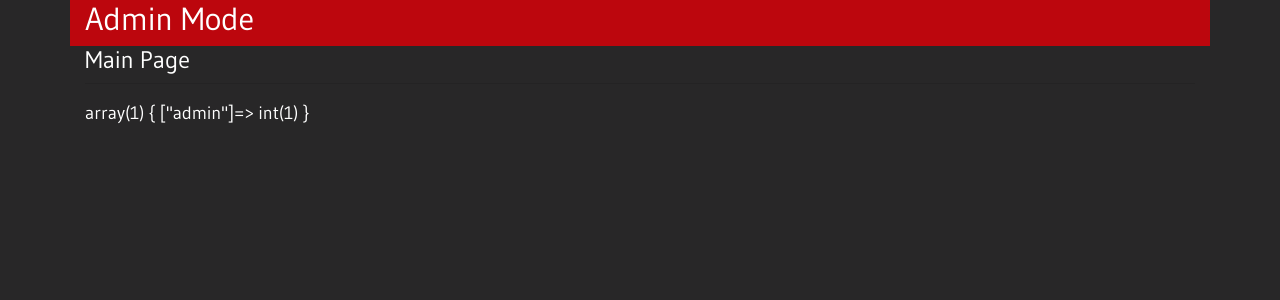
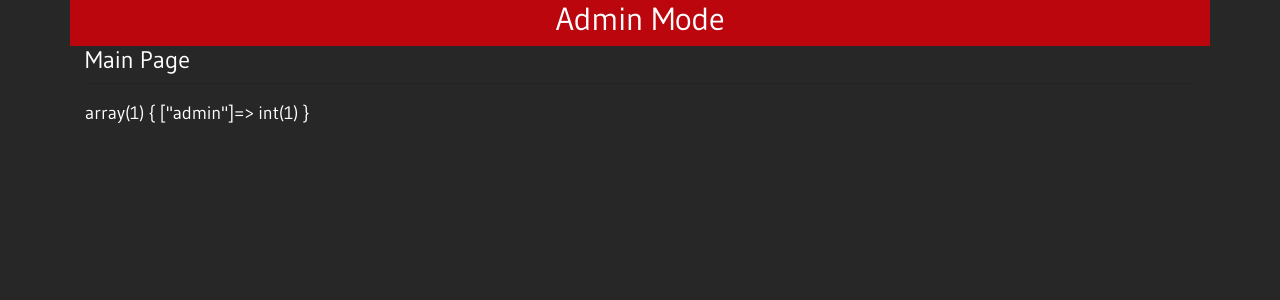
Before and after one commit to CasualJon/modelComp799, a PHP site: page / in a window 1280 px wide. Shown: the top 300 px of the page. Run offline with PHP 8.4, Linux system fonts and the light colour scheme; the visitor is signed in with stand-in values (Sample User, id 1); some libraries are stand-ins or nearby versions.

Commit message:
admin mode banner

```diff
--- a/assets/css/style.css
+++ b/assets/css/style.css
@@ -78,3 +78,8 @@ input:focus, textarea:focus {
   position: relative;
   margin-bottom: 40px;
 }
+
+.admin-banner {
+  background: rgba(197, 5, 12, 0.95);
+  text-align: center;
+}
--- a/index.php
+++ b/index.php
@@ -65,7 +65,7 @@
         if ($_SESSION['admin'] === 1) {
           echo '
             <div class="row justify-content-center align-items center">
-              <div class="col-md-12" style="background-color: rgba(197, 5, 12, 0.95)">
+              <div class="col-md-12 admin-banner">
                 <h2>Admin Mode</h2>
               </div>
             </div>
```
